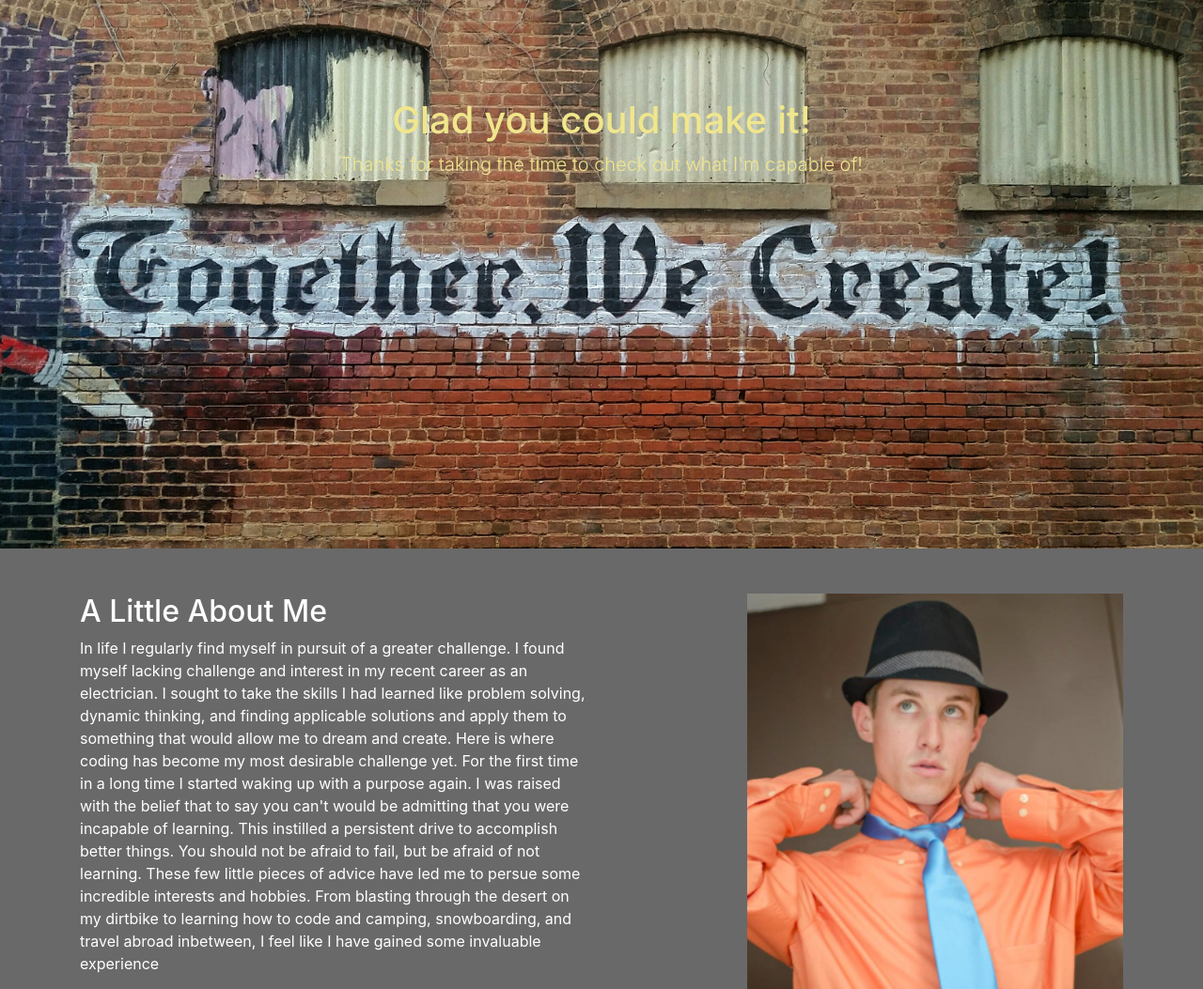
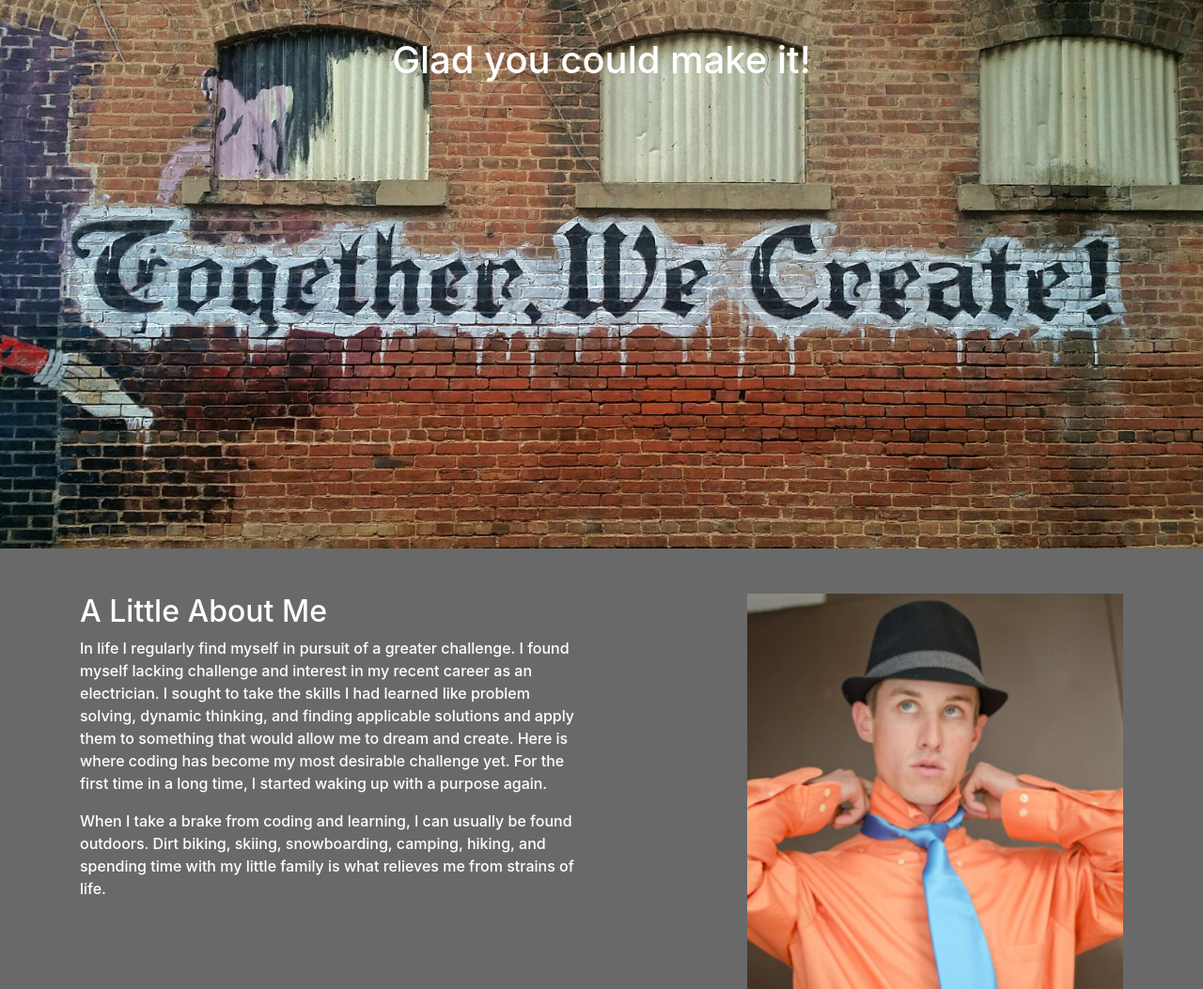
Before and after one commit to mdavid50/pwp, a PHP site: page / in a window 1280 px wide. Shown: the part 56-1109 px from the top of the page at 94% size. Run offline with PHP 8.4, Linux system fonts and the light colour scheme; some libraries are stand-ins or nearby versions.

Commit message:
too much to list

```diff
--- a/public_html/index.php
+++ b/public_html/index.php
@@ -61,7 +61,7 @@
 					<a href="https://www.linkedin.com/in/matthew-david-8b7079152/" target="_blank" class="nav-link">LinkedIn</a>
 				</li>
 				<li class="nav-item">
-					<a class="nav-link" href="./documentation/matthew-david-resume.pdf">Resume</a>
+					<a class="nav-link" href="./documentation/matt-david-resume.pdf">Resume</a>
 				</li>
 				<li class="nav-item">
 					<a class="nav-link" href="#contact">Contact</a>
@@ -71,26 +71,24 @@
 	</nav>
 
 	<!--parallax first section -->
-	<section class="parallax-content">
+	<section class="parallax-content" id="about">
 		<div class="parallax">
-			<div class="jumbotron bg-transparent text-center" id="welcome">
+			<div class="jumbotron-fluid bg-transparent text-center" id="welcome">
 				<h1>Glad you could make it!</h1>
-				<p class="lead">Thanks for taking the time to check out what I'm capable of!</p>
 			</div>
 		</div>
 	</section>
 
 
 	<!-- about Matt David -->
-	<section class="p-5 solid mt-0" id="about">
+	<section class="p-5 solid mt-0">
 		<div class="container">
 			<div class="row">
 				<div class="col-sm-12 col-md-8 col-lg-6">
 					<h2>A Little About Me</h2>
-					<p>In life I regularly find myself in pursuit of a greater challenge. I found myself lacking challenge and interest in my recent career as an electrician. I sought to take the skills I had learned like problem solving, dynamic thinking, and finding applicable solutions and apply them to something that would allow me to dream and create. Here is where coding has become my most desirable challenge yet. For the first time in a long time I started waking up with a purpose again.
-
-						I was raised with the belief that to say you can't would be admitting that you were incapable of learning. This instilled a persistent drive to accomplish better things. You should not be afraid to fail, but be afraid of not learning. These few little pieces of advice have led me to persue some incredible interests and hobbies. From blasting through the desert on my dirtbike to learning how to code and camping, snowboarding, and travel abroad inbetween, I feel like I have gained some invaluable experience</p>
-					<p>I began my career life as an electrician. I built server rooms, access control systems, hospitals, schools, offices, and homes. I was taught a lot about what hard work was. I loved to troubleshoot, design, and create. This life required some major</p>
+					<p>In life I regularly find myself in pursuit of a greater challenge. I found myself lacking challenge and interest in my recent career as an electrician. I sought to take the skills I had learned like problem solving, dynamic thinking, and finding applicable solutions and apply them to something that would allow me to dream and create. Here is where coding has become my most desirable challenge yet. For the first time in a long time, I started waking up with a purpose again.
+					</p>
+					<p>When I take a brake from coding and learning, I can usually be found outdoors. Dirt biking, skiing, snowboarding, camping, hiking, and spending time with my little family is what relieves me from strains of life.</p>
 				</div>
 				<div class="col-sm-12 col-md-4 col-lg-6"><img class="img-fluid" src="./images/getting-ready-tiny.jpg" alt="picture of Matt David" id="about-image"></div>
 			</div>
@@ -98,7 +96,7 @@
 	</section>
 
 	<!-- parallax second section -->
-	<div class="parallax-content parallax-content2">
+	<div class="parallax-content parallax-content2" id="languages">
 		<div class="parallax">
 			<div class="jumbotron bg-transparent text-left">
 				<h1>Languages I have learned</h1>
@@ -107,11 +105,11 @@
 	</div>
 
 	<!-- Languages I know -->
-	<section class="p-5 solid mt-0" id="languages">
+	<section class="p-5 solid mt-0">
 		<div class="container-fluid">
 			<div class="row">
 				<div class="col-sm-12 text-center">
-					<h2>I operate primarily with Linux and Windows.</h2>
+					<h2>Operating primarily with Linux and Windows, I have learned to code in...</h2>
 					<div class="container-fluid">
 						<div class="row">
 							<div class="col-lg-12 m-3">
@@ -144,16 +142,16 @@
 	</section>
 
 	<!-- parallax third section -->
-	<div class="parallax-content parallax-content3">
+	<div class="parallax-content parallax-content3" id="skills">
 		<div class="parallax">
 			<div class="jumbotron bg-transparent text-right">
 				<h1>My Other Attributes</h1>
-				<p>Soft skills gathered over time</p>
+				<h3>Soft skills gathered over time</h3>
 			</div>
 		</div>
 	</div>
 
-	<section class="p-5 solid mt-0" id="skills">
+	<section class="p-5 solid mt-0">
 		<div class="container">
 			<div class="row">
 				<div class="col-xs-12 col-md-8 col-lr-6">
@@ -173,16 +171,16 @@
 	</section>
 
 	<!-- parallax fourth section -->
-	<div class="parallax-content parallax-content4">
+	<div class="parallax-content parallax-content4" id="contact">
 		<div class="parallax">
 			<div class="jumbotron bg-transparent text-center">
 				<h1>What can I do for you?</h1>
-				<p>I'd love to see what we can accomplish together.</p>
+				<h3>I'd love to see what we can accomplish together.</h3>
 			</div>
 		</div>
 	</div>
 
-	<section class="p-5 solid mt-0" id="contact">
+	<section class="p-5 solid mt-0">
 		<div class="container">
 			<div class="row">
 				<div class="col-sm-12 col-md-8 col-lr-6">
--- a/public_html/style/style.css
+++ b/public_html/style/style.css
@@ -3,11 +3,19 @@
 }
 
 .jumbotron {
-	color: khaki;
+	color: white;
+}
+
+.lead {
+	font-weight: 600;
 }
 
 #top-of-page {
 	position: fixed;
+}
+
+p {
+	font-weight: 500;
 }
 
 section {
```
Also changed, not shown: 1 other file.
